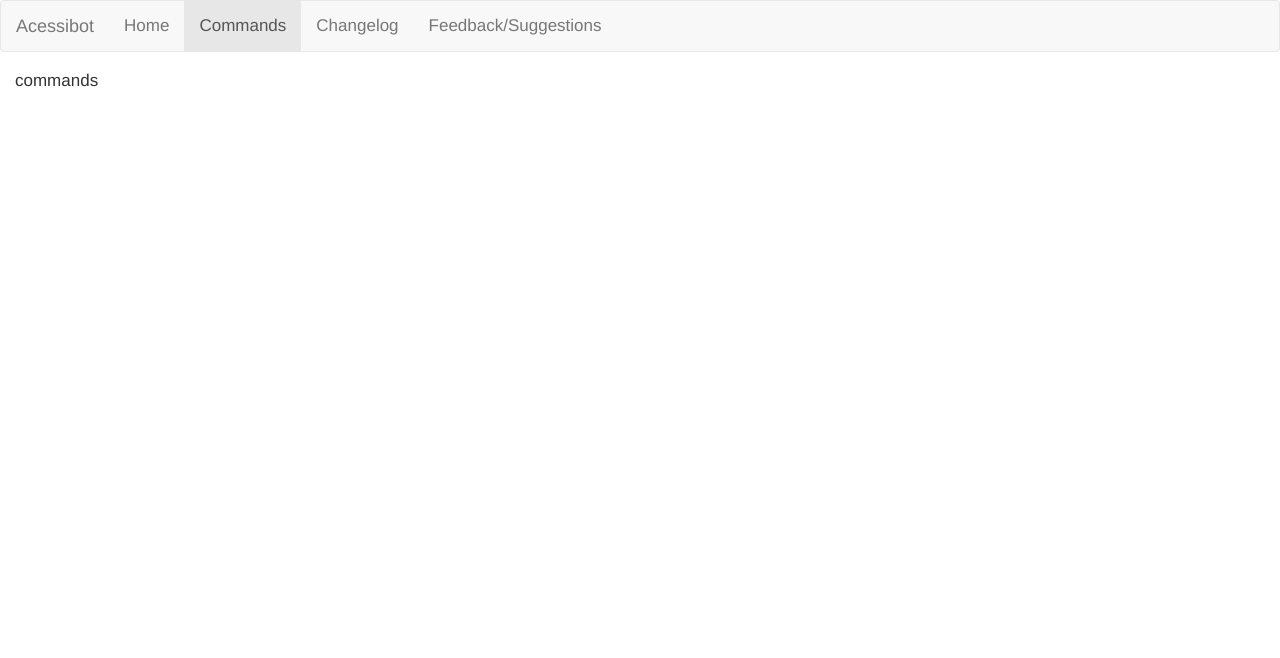
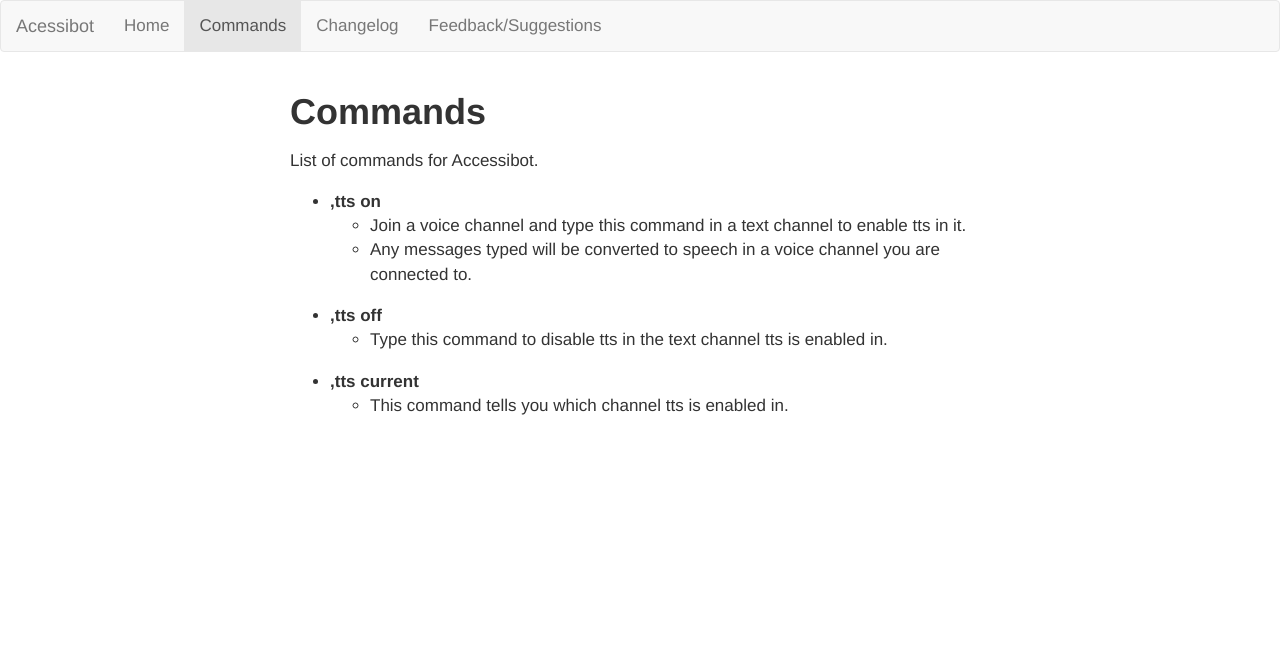
Before and after one commit to linxatwit/Accessibot, a Flask app: page /commands in a window 1280 px wide. Shown: the top 658 px of the page. Run offline with Flask 2, Linux system fonts and the light colour scheme; some libraries are stand-ins or nearby versions.

Commit message:
added commands

```diff
--- a/static/css/documentation.css
+++ b/static/css/documentation.css
@@ -10,3 +10,7 @@ ul, p {
 h2 {
     font-weight: bold;
 }
+
+.nested {
+    margin: 0 0 17px 0;
+}
--- a/templates/commands.html
+++ b/templates/commands.html
@@ -29,7 +29,29 @@
 </nav>
 
 <main role="main" class="container-fluid">
-  <p>commands</p>
+  <div class="bodywrapper" style="margin: 40px auto 0 auto; width: 700px">
+    <div class="section">
+      <h1 style="font-weight: bold; letter-spacing: 0rem;">Commands</h1>
+      <p>List of commands for Accessibot.</p>
+    </div>
+    <div class="section">
+      <ul>
+        <li style="font-weight: bold;">,tts on</li>
+        <ul class="nested">
+          <li>Join a voice channel and type this command in a text channel to enable tts in it.</li>
+          <li>Any messages typed will be converted to speech in a voice channel you are connected to.</li>
+        </ul>
+        <li style="font-weight: bold;">,tts off</li>
+        <ul class="nested">
+          <li>Type this command to disable tts in the text channel tts is enabled in.</li>
+        </ul>
+        <li style="font-weight: bold;">,tts current</li>
+        <ul class="nested">
+          <li>This command tells you which channel tts is enabled in.</li>
+        </ul>
+      </ul>
+    </div>
+  </div>
 </main>
 
 {% endblock %}
```
